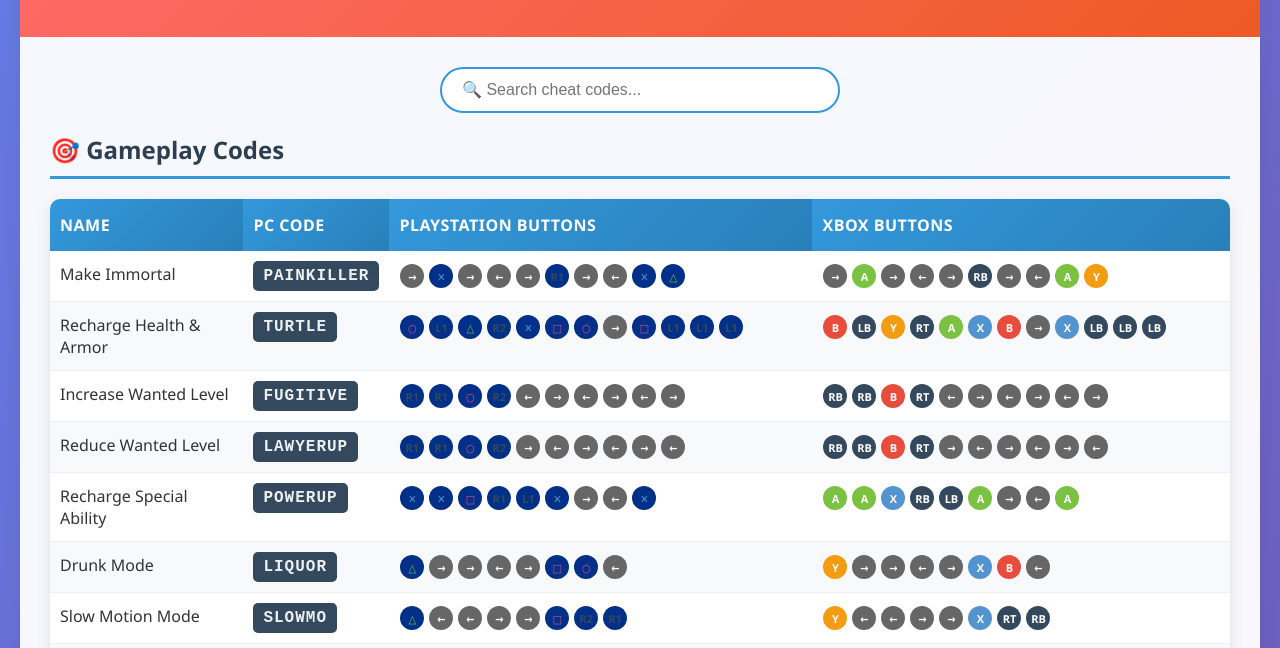
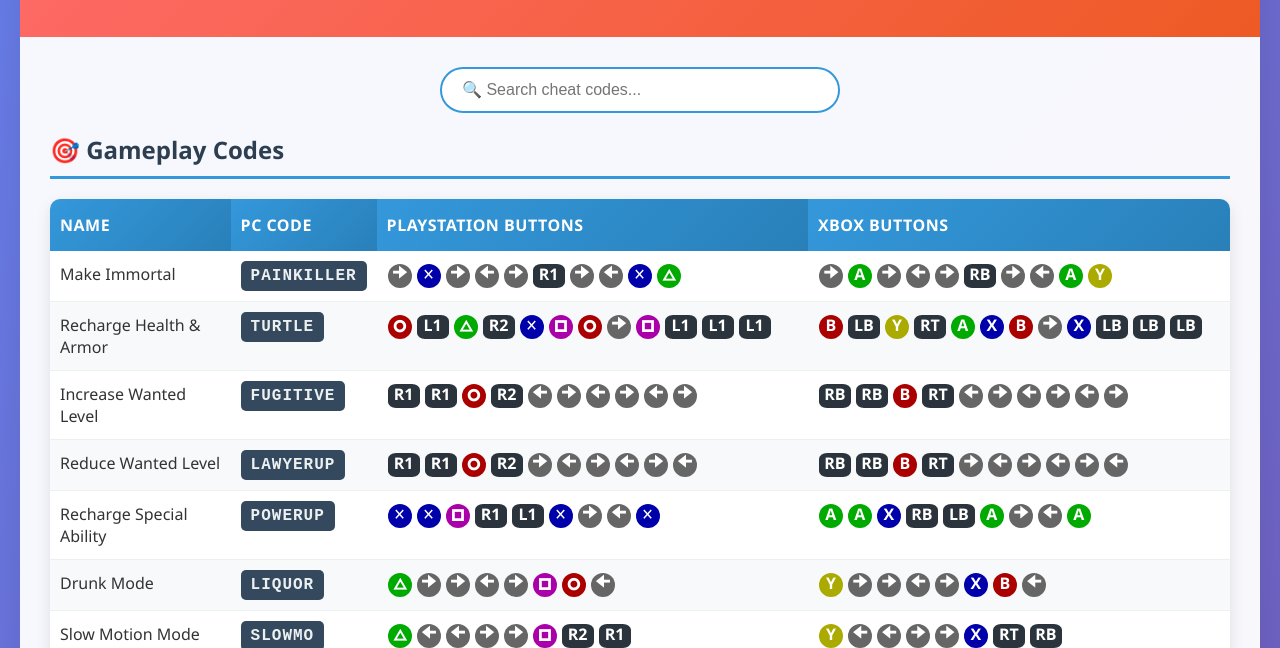
Before and after one commit to pandotcodes-web/gtav.pan.codes, a plain HTML site: page index.html in a window 1280 px wide. Shown: the part 152-800 px from the top of the page. Drawn offline with Linux system fonts and the light colour scheme.

Commit message:
Update button styles and improve button mapping for Xbox and PlayStation

```diff
--- a/index.html
+++ b/index.html
@@ -130,37 +130,41 @@
             justify-content: center;
             color: white;
             font-weight: bold;
-            font-size: 11px;
+            font-size: 16px;
             margin: 1px;
+            padding-bottom: 4px;
         }
 
         .btn-icon.xbox {
-            background: #107c10;
+            background: #2b343d;
         }
 
         .btn-icon.playstation {
-            background: #003087;
+            background: #2b343d;
         }
 
         .btn-icon.direction {
             background: #666;
         }
 
+        .l1, .l2, .r1, .r2, .rb, .rt, .lb, .lt {
+            background: #34495e;
+            height: 24px;
+            width: 32px;
+            border-radius: 25%;
+        }
+
         /* PlayStation specific colors */
-        .btn-icon.triangle { color: #7bc142; }
-        .btn-icon.square { color: #f14a8a; }
-        .btn-icon.circle { color: #f14a8a; }
-        .btn-icon.cross { color: #5294cf; }
-        .btn-icon.l1, .btn-icon.l2 { color: #34495e; }
-        .btn-icon.r1, .btn-icon.r2 { color: #34495e; }
+        .btn-icon.triangle { background: #00AA00; transform: scale(1, -1); padding: 0; }
+        .btn-icon.square { background: #AA00AA; padding-bottom: 2px; }
+        .btn-icon.circle { background: #AA0000; padding-bottom: 2px; }
+        .btn-icon.cross { background: #0000AA; }
 
         /* Xbox specific colors */
-        .btn-icon.a { background: #7bc142; }
-        .btn-icon.b { background: #e74c3c; }
-        .btn-icon.x { background: #5294cf; }
-        .btn-icon.y { background: #f39c12; }
-        .btn-icon.lb, .btn-icon.lt { background: #34495e; }
-        .btn-icon.rb, .btn-icon.rt { background: #34495e; }
+        .btn-icon.a { background: #00AA00; }
+        .btn-icon.b { background: #AA0000; }
+        .btn-icon.x { background: #0000AA; }
+        .btn-icon.y { background: #AAAA00; }
 
         .search-container {
             margin-bottom: 20px;
@@ -444,10 +448,10 @@
         // Button mapping for display
         const buttonMapping = {
             // Directions
-            'Up': '↑', 'Down': '↓', 'Left': '←', 'Right': '→',
+            'Up': '🠉', 'Down': '🠋', 'Left': '🠈', 'Right': '🠊',
 
             // PlayStation
-            'Triangle': '△', 'Square': '□', 'Circle': '○', 'Cross': '✕',
+            'Triangle': '⛛', 'Square': '🞒', 'Circle': '🞇', 'Cross': '✕',
             'L1': 'L1', 'L2': 'L2', 'R1': 'R1', 'R2': 'R2',
 
             // Xbox
```
